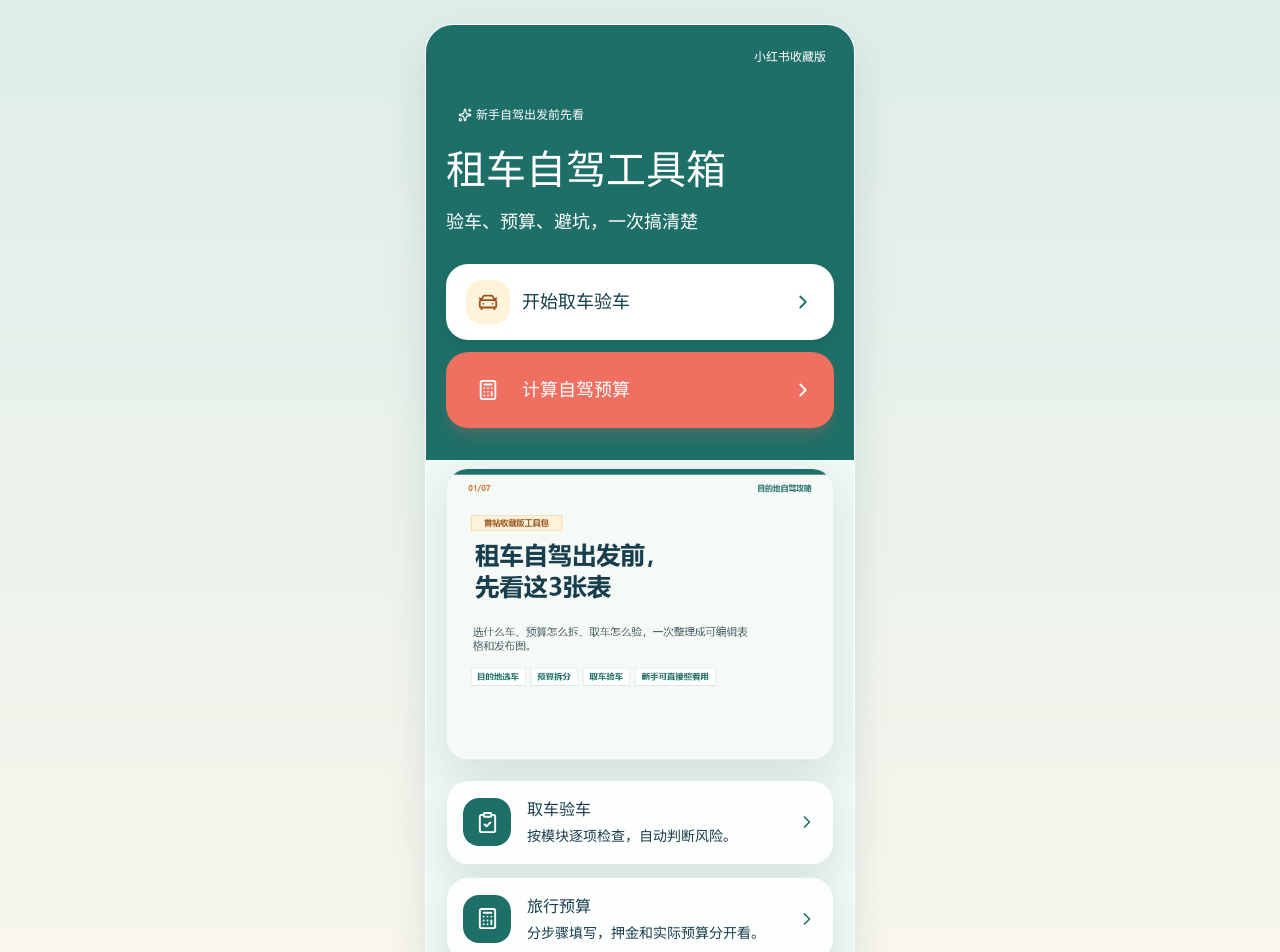
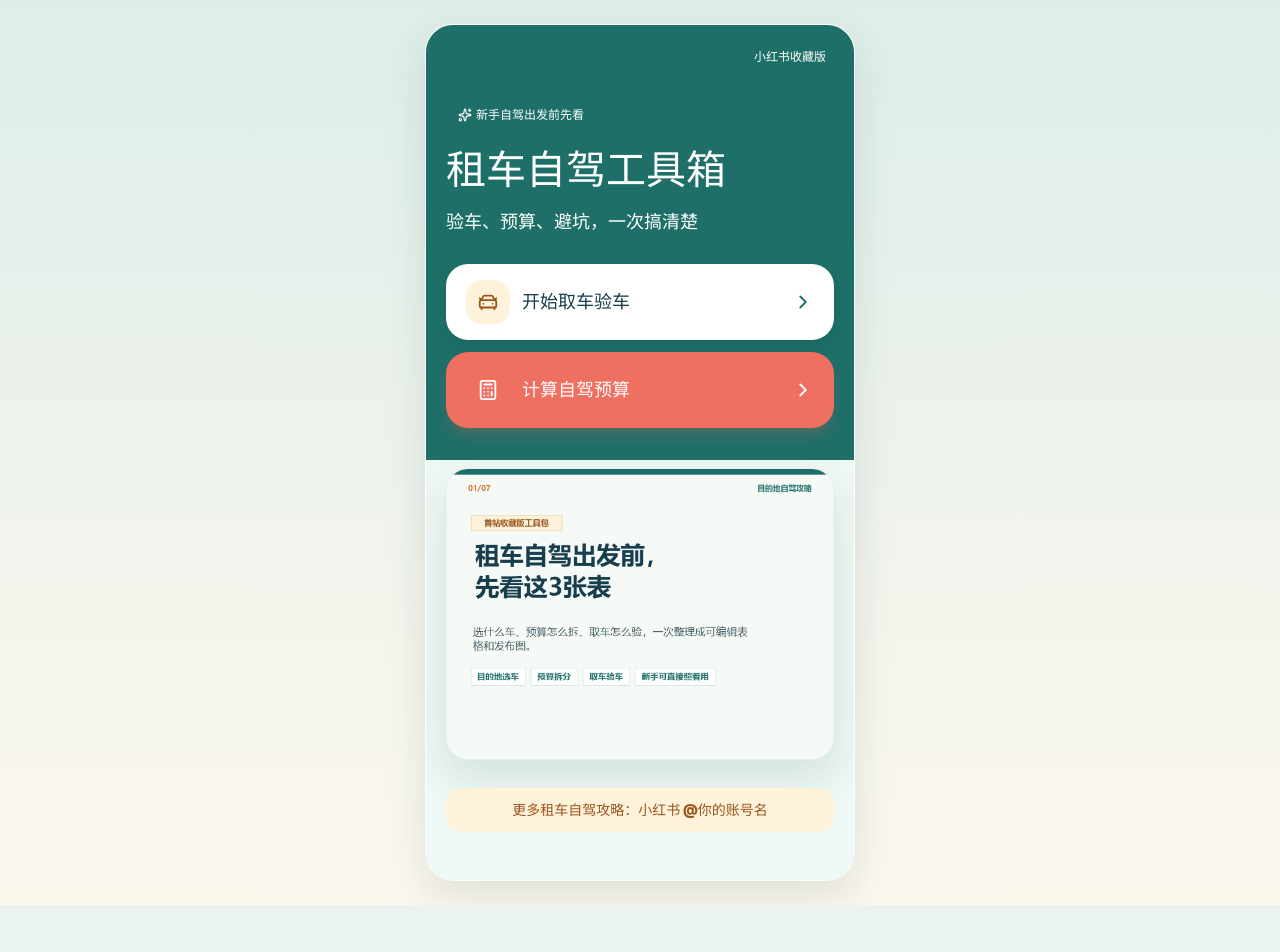
Before and after one commit to yu5539526-jpg/rental-drive-toolbox, a React (Vite) app: page / in a window 1280 px wide. Shown: the top 952 px of the page. After the commit the page ends 905 px from the top, so only its background shows below. Built offline with nearby package versions, Linux system fonts and the light colour scheme.

Commit message:
Improve checklist flow and remove duplicate home actions

```diff
--- a/src/pages/ChecklistPage.jsx
+++ b/src/pages/ChecklistPage.jsx
@@ -1,5 +1,5 @@
 import { RotateCcw, ShieldAlert, Sparkles, WalletCards } from 'lucide-react';
-import { useEffect, useMemo, useState } from 'react';
+import { useEffect, useMemo, useRef, useState } from 'react';
 import LeadCaptureModal from '../components/LeadCaptureModal.jsx';
 import ProgressBar from '../components/ProgressBar.jsx';
 import TopBar from '../components/TopBar.jsx';
@@ -39,6 +39,7 @@ export default function ChecklistPage() {
   const [state, setState] = useState(loadChecklistState);
   const [summaryVisible, setSummaryVisible] = useState(false);
   const [leadOpen, setLeadOpen] = useState(false);
+  const summaryRef = useRef(null);
 
   useEffect(() => {
     localStorage.setItem(STORAGE_KEY, JSON.stringify(state));
@@ -62,6 +63,13 @@ export default function ChecklistPage() {
     localStorage.setItem(STORAGE_KEY, JSON.stringify(next));
   };
 
+  const generateSummary = () => {
+    setSummaryVisible(true);
+    window.setTimeout(() => {
+      summaryRef.current?.scrollIntoView({ behavior: 'smooth', block: 'start' });
+    }, 0);
+  };
+
   const resultSnapshot = summary || buildSummary(state, stats);
 
   return (
@@ -73,29 +81,6 @@ export default function ChecklistPage() {
       </section>
 
       <section className="px-4 pb-24 pt-4">
-        <PosterPreview />
-
-        <div className="mb-4 mt-4 flex gap-2">
-          <button
-            type="button"
-            onClick={reset}
-            className="inline-flex flex-1 items-center justify-center gap-2 rounded-2xl bg-white px-4 py-3 text-sm font-black text-ink shadow-sm"
-          >
-            <RotateCcw size={17} />
-            一键重置
-          </button>
-          <button
-            type="button"
-            onClick={() => setSummaryVisible(true)}
-            className="inline-flex flex-[1.4] items-center justify-center gap-2 rounded-2xl bg-coral px-4 py-3 text-sm font-black text-white shadow-lg shadow-coral/20"
-          >
-            <Sparkles size={17} />
-            生成验车结果摘要
-          </button>
-        </div>
-
-        {summary ? <SummaryCard summary={summary} onOpenLead={() => setLeadOpen(true)} /> : null}
-
         <div className="grid gap-5">
           {checklistModules.map((module, moduleIndex) => {
             const moduleStats = getModuleStats(module.items, state);
@@ -143,6 +128,41 @@ export default function ChecklistPage() {
             );
           })}
         </div>
+
+        <section className="mt-6 rounded-[24px] border border-pine/10 bg-white p-4 shadow-soft">
+          <div>
+            <p className="text-xs font-bold text-ink/52">检查完成后</p>
+            <h2 className="mt-1 text-lg font-black text-ink">生成本次验车清单</h2>
+            <p className="mt-1 text-sm leading-relaxed text-ink/62">
+              根据你刚才标记的状态，汇总完成度、风险项和需要补拍留证的内容。
+            </p>
+          </div>
+
+          <div className="mt-4 grid grid-cols-[0.85fr_1.35fr] gap-3">
+            <button
+              type="button"
+              onClick={reset}
+              className="inline-flex min-h-12 items-center justify-center gap-2 rounded-2xl bg-mint px-3 text-sm font-black text-ink"
+            >
+              <RotateCcw size={17} />
+              重置
+            </button>
+            <button
+              type="button"
+              onClick={generateSummary}
+              className="inline-flex min-h-12 items-center justify-center gap-2 rounded-2xl bg-coral px-3 text-sm font-black text-white shadow-lg shadow-coral/20"
+            >
+              <Sparkles size={17} />
+              生成验车清单
+            </button>
+          </div>
+        </section>
+
+        {summary ? (
+          <div ref={summaryRef} className="mt-5 scroll-mt-24">
+            <SummaryCard summary={summary} onOpenLead={() => setLeadOpen(true)} />
+          </div>
+        ) : null}
       </section>
 
       <LeadCaptureModal
@@ -179,18 +199,6 @@ function RealtimeFeedback({ stats, riskStyle }) {
       <p className="mt-3 rounded-2xl bg-mint px-3 py-2 text-xs font-bold leading-relaxed text-ink/68">
         {riskAdvice[stats.riskLevel]}
       </p>
-    </div>
-  );
-}
-
-function PosterPreview() {
-  return (
-    <div className="w-full rounded-[22px] border border-pine/10 bg-white p-2 shadow-sm">
-      <img
-        src="assets/checklist.png"
-        alt="租车取车验车清单"
-        className="mx-auto h-auto max-h-[260px] max-w-full rounded-2xl object-contain"
-      />
     </div>
   );
 }
--- a/src/pages/Home.jsx
+++ b/src/pages/Home.jsx
@@ -1,20 +1,5 @@
-import { Calculator, CarFront, ChevronRight, ClipboardCheck, Sparkles } from 'lucide-react';
+import { Calculator, CarFront, ChevronRight, Sparkles } from 'lucide-react';
 import { Link } from 'react-router-dom';
-
-const featureCards = [
-  {
-    title: '取车验车',
-    text: '按模块逐项检查，自动判断风险。',
-    icon: ClipboardCheck,
-    to: '/checklist',
-  },
-  {
-    title: '旅行预算',
-    text: '分步骤填写，押金和实际预算分开看。',
-    icon: Calculator,
-    to: '/budget',
-  },
-];
 
 export default function Home() {
   return (
@@ -68,28 +53,6 @@ export default function Home() {
           />
         </div>
 
-        <div className="mt-5 grid gap-3">
-          {featureCards.map((card) => {
-            const Icon = card.icon;
-            return (
-              <Link
-                key={card.title}
-                to={card.to}
-                className="screen-card flex items-center gap-4 rounded-[22px] p-4"
-              >
-                <span className="grid h-12 w-12 shrink-0 place-items-center rounded-2xl bg-pine text-white">
-                  <Icon size={23} />
-                </span>
-                <span className="min-w-0 flex-1">
-                  <span className="block text-base font-black text-ink">{card.title}</span>
-                  <span className="mt-1 block text-sm leading-relaxed text-ink/62">{card.text}</span>
-                </span>
-                <ChevronRight size={20} className="text-pine" />
-              </Link>
-            );
-          })}
-        </div>
-
         <p className="mt-7 rounded-2xl bg-amberSoft px-4 py-3 text-center text-sm font-black text-[#9a551d]">
           更多租车自驾攻略：小红书 @你的账号名
         </p>
```
